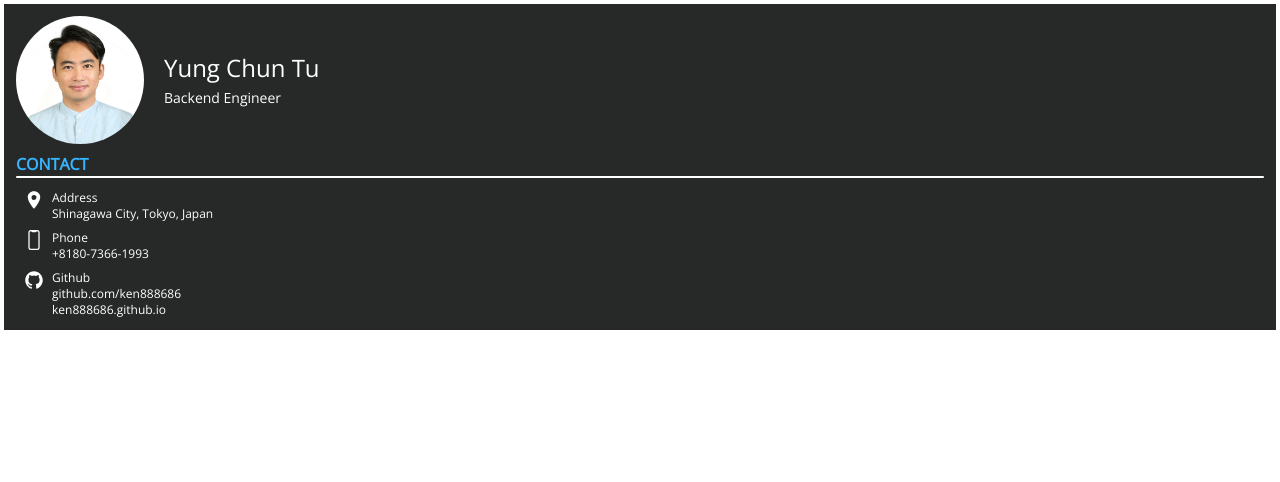
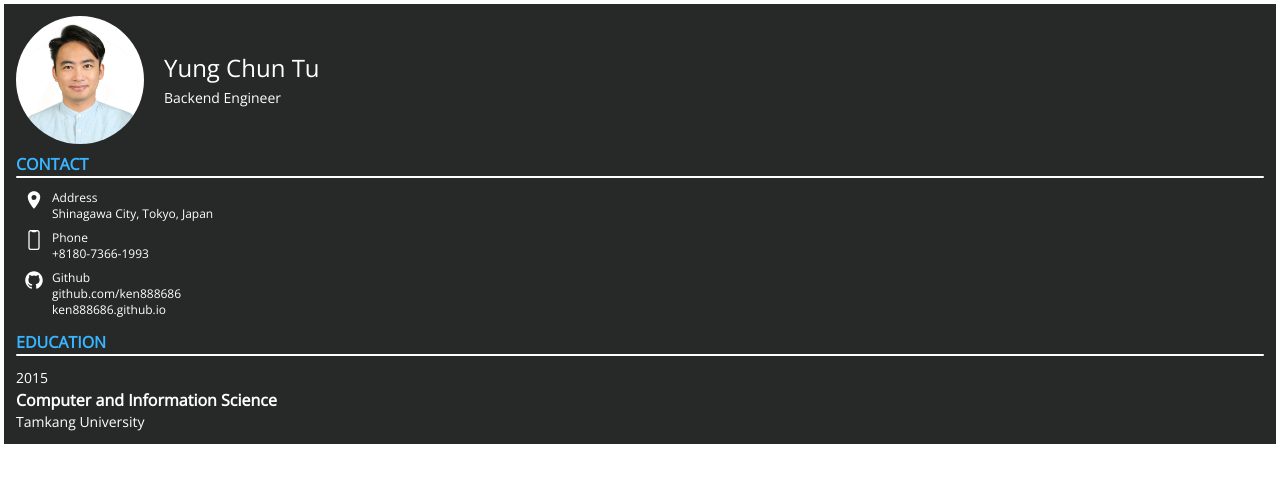
Before and after one commit to ken888686/Resume, a React (Vite) app: page / in a window 1280 px wide. Shown: the top 482 px of the page. Built offline with nearby package versions, Linux system fonts and the light colour scheme.

Commit message:
add Education section

```diff
--- /dev/null
+++ b/src/components/Sidebar/Education.tsx
@@ -0,0 +1,14 @@
+import React from 'react';
+import EducationList from './EducationList';
+
+function Education() {
+  return (
+    <div className=''>
+      <h3 className='font-bold uppercase -text--primary'>Education</h3>
+      <div className='h-0.5 rounded-full -bg--light' />
+      <EducationList />
+    </div>
+  );
+}
+
+export default Education;
--- /dev/null
+++ b/src/components/Sidebar/EducationItem.tsx
@@ -0,0 +1,19 @@
+import React from 'react';
+
+type Prop = {
+  graduated: number;
+  degree: string;
+  school: string;
+};
+
+function EducationItem({ graduated, degree, school }: Prop) {
+  return (
+    <li className='flex flex-col'>
+      <span className='text-sm'>{graduated}</span>
+      <span className='font-bold'>{degree}</span>
+      <span className='text-sm'>{school}</span>
+    </li>
+  );
+}
+
+export default EducationItem;
--- /dev/null
+++ b/src/components/Sidebar/EducationList.tsx
@@ -0,0 +1,19 @@
+import React from 'react';
+import { IoLocationSharp } from 'react-icons/io5';
+import PersonalInfo from '../../data/constants';
+import EducationItem from './EducationItem';
+
+function EducationList() {
+  const { address } = PersonalInfo;
+  return (
+    <ul className='mt-3 flex flex-col gap-2 -text--light'>
+      <EducationItem
+        graduated={2015}
+        degree='Computer and Information Science'
+        school='Tamkang University'
+      />
+    </ul>
+  );
+}
+
+export default EducationList;
--- a/src/components/Sidebar/Sidebar.tsx
+++ b/src/components/Sidebar/Sidebar.tsx
@@ -2,16 +2,19 @@ import React from 'react';
 import Avatar from './Avatar';
 import Header from './Header';
 import ContactInfo from './ContactInfo';
+import Education from './Education';
 
 function Sidebar() {
   return (
     <aside className='-bg--dark p-3'>
       <Header />
-      <ul>
+      <ul className='flex flex-col gap-3'>
         <li>
           <ContactInfo />
         </li>
-        {/* Education */}
+        <li>
+          <Education />
+        </li>
         {/* Skills */}
       </ul>
     </aside>
```
